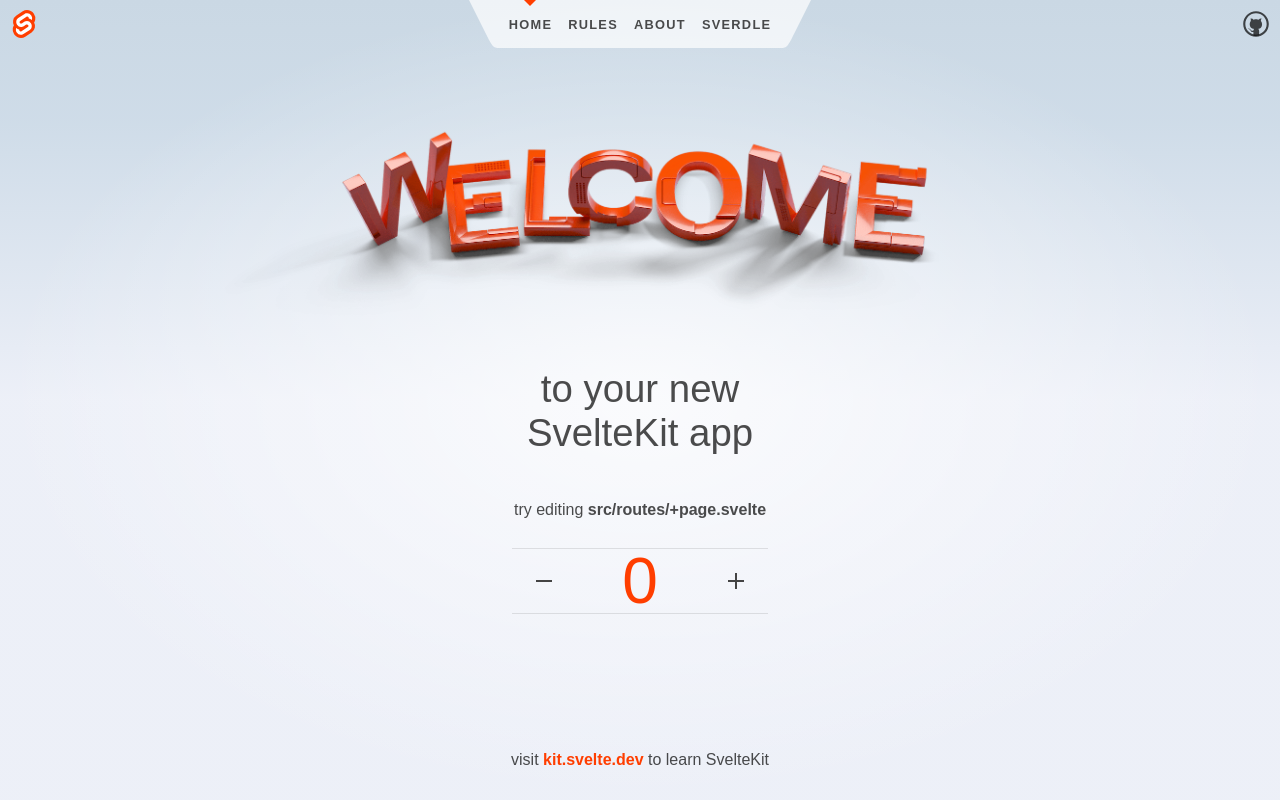
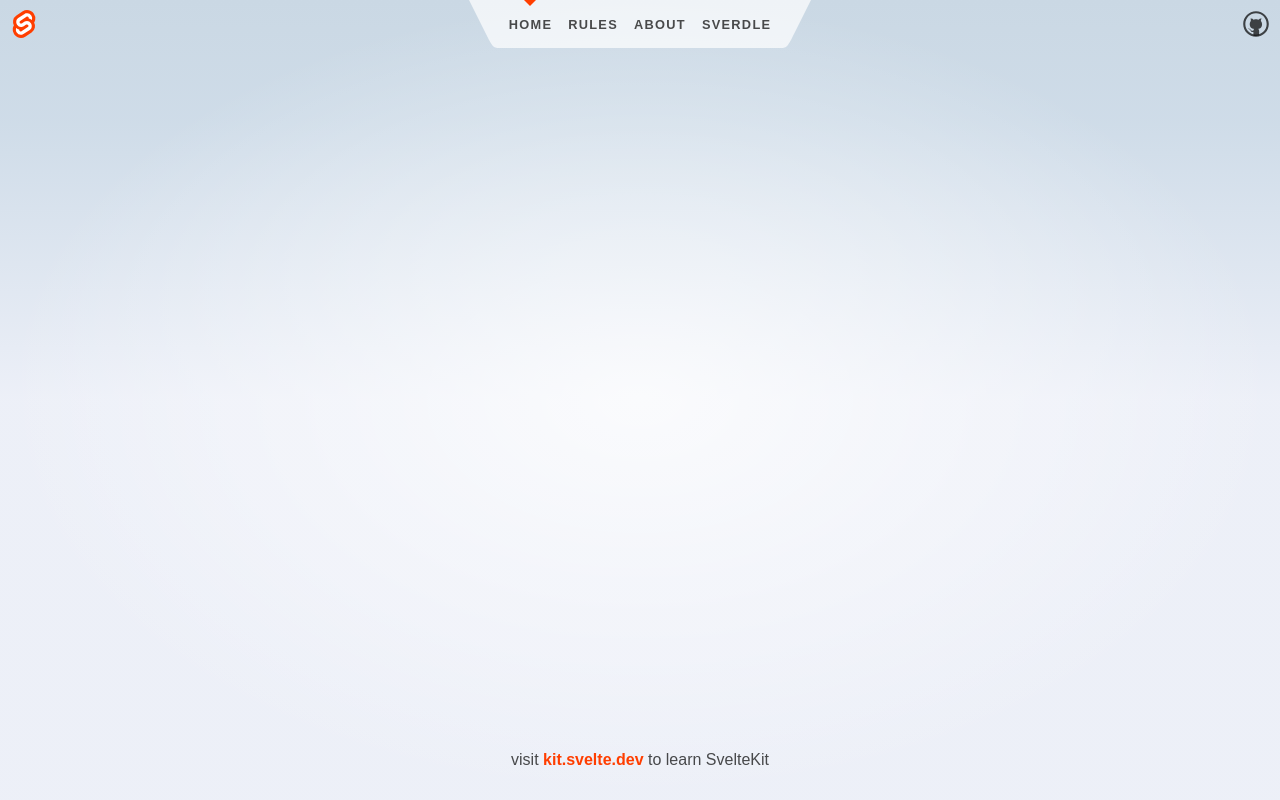
Before and after one commit to cognominal/bingo2, a SvelteKit app: page / in a window 1280 px wide. Built offline with nearby package versions, Linux system fonts and the light colour scheme.

Commit message:
Branch to play with the UI
want to get a codemirror editor on the left and the ast tree on the right

now got a split pane

```diff
--- a/package.json
+++ b/package.json
@@ -22,6 +22,7 @@
 	},
 	"type": "module",
 	"dependencies": {
+		"@rich_harris/svelte-split-pane": "^1.1.1",
 		"mdsvex": "^0.11.0"
 	}
 }
--- a/src/routes/+page.svelte
+++ b/src/routes/+page.svelte
@@ -1,59 +1,21 @@
 <script>
-	import Counter from './Counter.svelte';
-	import welcome from '$lib/images/svelte-welcome.webp';
-	import welcome_fallback from '$lib/images/svelte-welcome.png';
-</script>
+	import { SplitPane } from '@rich_harris/svelte-split-pane';
 
-<svelte:head>
-	<title>Home</title>
-	<meta name="description" content="Svelte demo app" />
-</svelte:head>
 
-<section>
-	<h1>
-		<span class="welcome">
-			<picture>
-				<source srcset={welcome} type="image/webp" />
-				<img src={welcome_fallback} alt="Welcome" />
-			</picture>
-		</span>
+	const dividerColor = 'black';
+	const dividerThickness = '20px';
+  </script>
 
-		to your new<br />SvelteKit app
-	</h1>
-
-	<h2>
-		try editing <strong>src/routes/+page.svelte</strong>
-	</h2>
-
-	<Counter />
-</section>
-
-<style>
-	section {
-		display: flex;
-		flex-direction: column;
-		justify-content: center;
-		align-items: center;
-		flex: 0.6;
-	}
-
-	h1 {
-		width: 100%;
-	}
-
-	.welcome {
-		display: block;
-		position: relative;
-		width: 100%;
-		height: 0;
-		padding: 0 0 calc(100% * 495 / 2048) 0;
-	}
-
-	.welcome img {
-		position: absolute;
-		width: 100%;
-		height: 100%;
-		top: 0;
-		display: block;
-	}
-</style>
+  <SplitPane
+	type="horizontal"
+	id="main"
+	min="100px"
+	max="-100px"
+	pos="50%"
+	priority="min"
+	--color={dividerColor}
+	--thickness={dividerThickness}
+  >
+	<section slot="a">this is on the left</section>
+	<section slot="b">this is on the right</section>
+  </SplitPane>
```
Also changed, not shown: src/lib/images/PaneWithPanel.svelte (added, +83 -0 lines), 1 other file (tests, documents, lock files or other folders).
